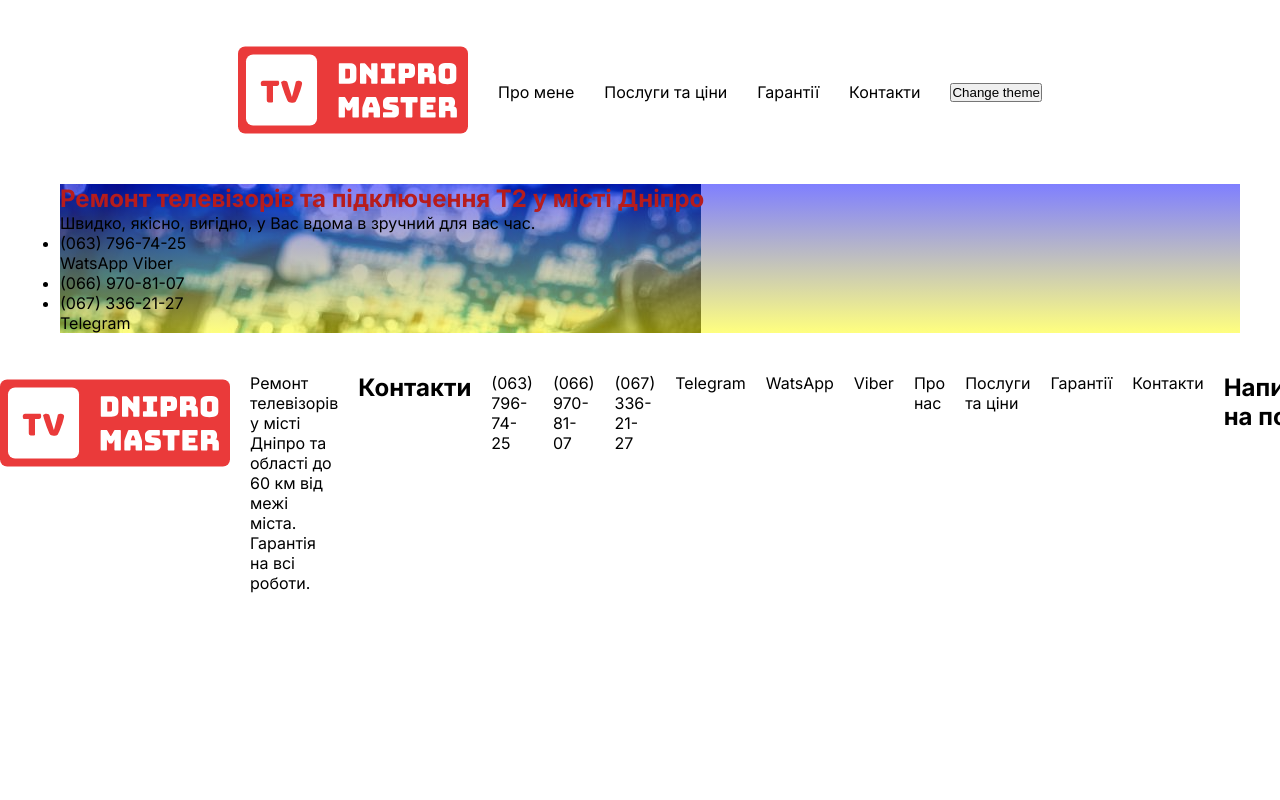
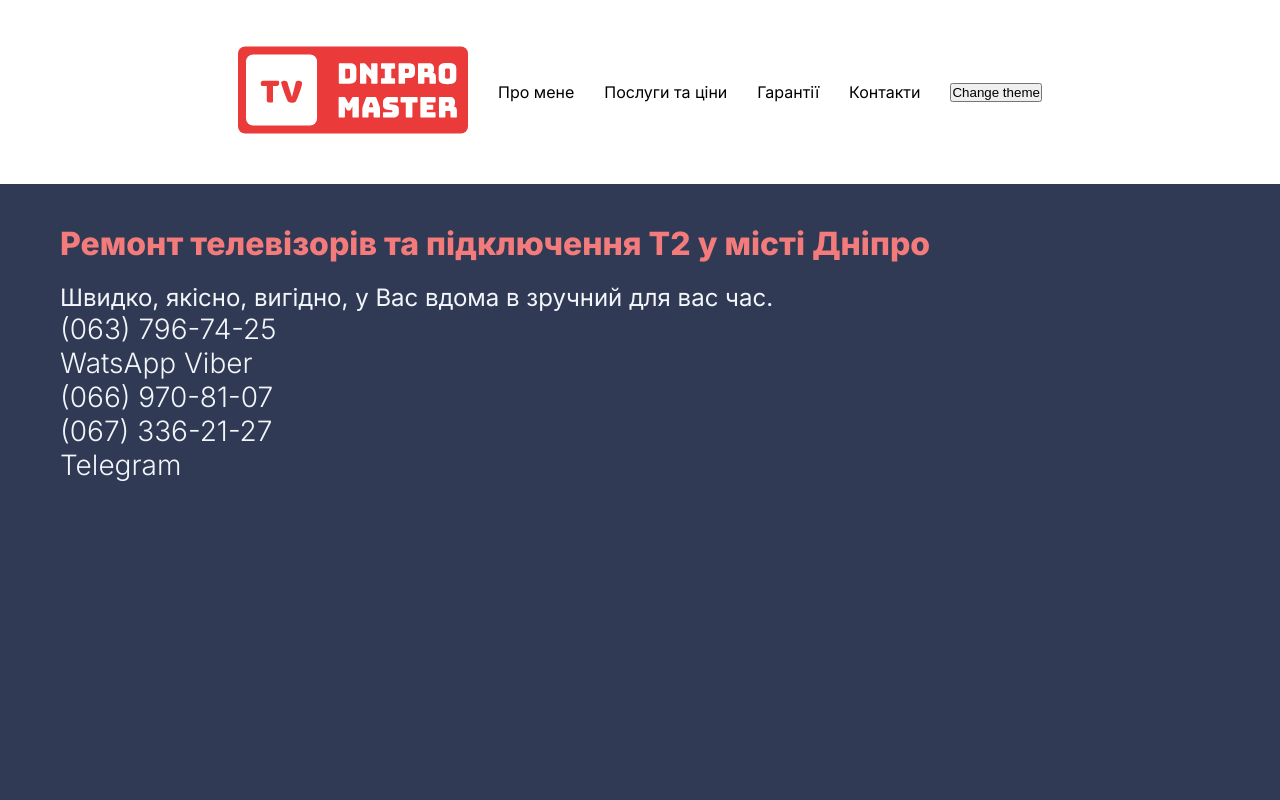
Before and after one commit to IrynaRybka/learning-next, a Next.js app: page / in a window 1280 px wide. Shown: the top 800 px of the page. Built offline with nearby package versions, Linux system fonts and the light colour scheme.

Commit message:
add hero-style

```diff
--- a/src/app/components/Hero.tsx
+++ b/src/app/components/Hero.tsx
@@ -5,9 +5,9 @@ const TheHero = () => {
 
         <div className={style.hero_container}>
         <h1 className={style.hero_tagline}>Ремонт телевізорів та підключення Т2 у місті Дніпро</h1>
-        <p>Швидко, якісно, вигідно, у Вас вдома в зручний для вас час.</p>
+        <p className={style.hero_description}>Швидко, якісно, вигідно, у Вас вдома в зручний для вас час.</p>
 
-        <ul>
+        <ul className={style.hero_list}>
             <li>
             <a href="tel:0637967425">(063) 796-74-25</a>
             <p>WatsApp Viber</p>
--- a/src/app/globals.scss
+++ b/src/app/globals.scss
@@ -10,7 +10,7 @@
 :root[data-theme="light"] {
   --background-color: #C9D1D9;
   --text-color: #161B22;
-  --footer-background:  #67b1fb;
+  --footer-background:  #f2f6fa;
   --header-background: #f2f6fa;
 }
 
@@ -72,16 +72,23 @@ body {
     background-color: var(--background-color);
 }
 
-main {
-  padding-left: 60px;
-  padding-right: 60px;
-}
+// main {
+//   padding-left: 60px;
+//   padding-right: 60px;
+// }
 
 a {
   color: inherit;
   text-decoration: none;
 }
 
+ul {
+  list-style: none;
+  margin: 0;
+  padding: 0;
+}
+
+
 /* @media (prefers-color-scheme: dark) {
   html {
     color-scheme: dark;
--- a/src/app/styles/Hero.module.scss
+++ b/src/app/styles/Hero.module.scss
@@ -1,8 +1,26 @@
 .hero_tagline {
-    color: #B71C1C;
+    color: #F47B7B;
+    font-weight: 800;
+    font-size: 32px;
+
+
 }
 .hero_container {
-    background-image: linear-gradient(rgba(0, 0, 255, 0.5), rgba(255, 255, 0, 0.5)), url("../images/img/background.jpg");
-    background-repeat: no-repeat;
-    width: 1180px;
+    background-color: #303A54;
+    width: 100vw;
+    height: 670px;
+    padding-left: 60px;
+    padding-right: 60px;
+    padding-top: 40px;
  }
+ .hero_description {
+    margin-top: 20px;
+    color: #f2f6fa;
+    font-size: 24px;
+ }
+
+ .hero_list {
+    color: #f2f6fa;
+    font-size: 28px;
+    font-weight: 300;
+ }
```
Also changed, not shown: src/app/images/img/background.jpg.
